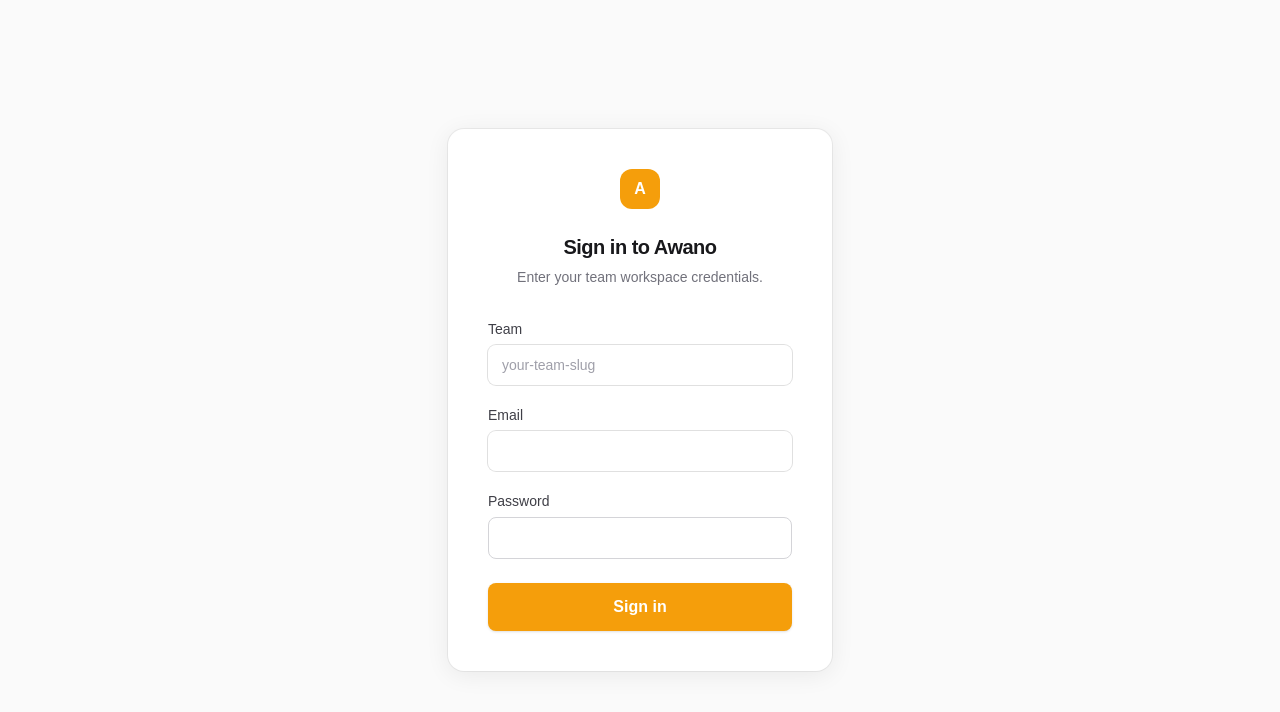
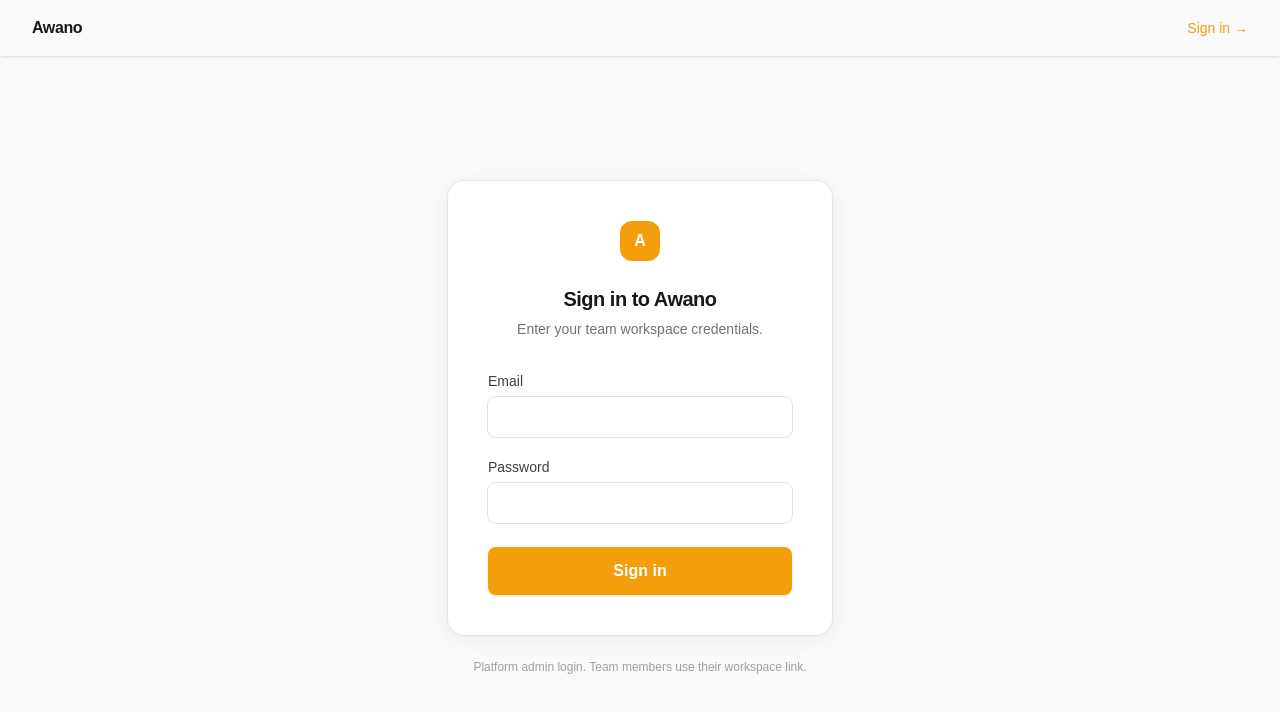
Before and after one commit to chairulakmal/awano, a Next.js app: page /login in a window 1280 px wide. Shown: the top 712 px of the page. Built offline with nearby package versions, Linux system fonts and the light colour scheme; no server answers.

Commit message:
feat: make header into a global component

```diff
--- a/src/app/login/LoginForm.tsx
+++ b/src/app/login/LoginForm.tsx
@@ -1,5 +1,6 @@
 "use client";
 
+import Link from "next/link";
 import { useActionState } from "react";
 import { loginAction } from "./actions";
 
@@ -8,20 +9,26 @@
 
   return (
     <form action={formAction} className="flex flex-col gap-5">
-      <div className="flex flex-col gap-1.5">
-        <label htmlFor="team" className="text-sm font-medium text-zinc-700">
-          Team
-        </label>
-        <input
-          id="team"
-          name="team"
-          type="text"
-          defaultValue={defaultTeam}
-          placeholder="your-team-slug"
-          autoComplete="organization"
-          className="w-full rounded-lg ring-input px-3.5 py-2.5 text-sm text-zinc-900 placeholder:text-zinc-400 outline-none transition"
-        />
-      </div>
+      {/*
+        Team field is only shown when a team slug is already known from the URL.
+        Bare /login (no ?team=) skips this field entirely — that path is for
+        platform admins (SUPER role) who have no team.
+      */}
+      {defaultTeam && (
+        <div className="flex flex-col gap-1.5">
+          <label className="text-sm font-medium text-zinc-700">Team</label>
+          <input type="hidden" name="team" value={defaultTeam} />
+          <div className="w-full rounded-lg bg-zinc-100 px-3.5 py-2.5 text-sm text-zinc-500 flex items-center justify-between">
+            <span>{defaultTeam}</span>
+            <Link
+              href="/login"
+              className="text-xs text-zinc-400 hover:text-primary transition-colors"
+            >
+              Sign in differently?
+            </Link>
+          </div>
+        </div>
+      )}
 
       <div className="flex flex-col gap-1.5">
         <label htmlFor="email" className="text-sm font-medium text-zinc-700">
@@ -47,7 +54,7 @@
           type="password"
           required
           autoComplete="current-password"
-          className="w-full rounded-lg border border-zinc-300 px-3.5 py-2.5 text-sm text-zinc-900 outline-none focus:border-primary focus:ring-3 focus:ring-amber-100 transition"
+          className="w-full rounded-lg ring-input px-3.5 py-2.5 text-sm text-zinc-900 placeholder:text-zinc-400 outline-none transition"
         />
       </div>
 
@@ -64,6 +71,19 @@
       >
         {pending ? "Signing in…" : "Sign in"}
       </button>
+
+      {/*
+        Demo credentials hint — only shown on the demo team login.
+        Makes it easy for portfolio reviewers to get in without asking.
+        Replace these with real seeded credentials before sharing.
+      */}
+      {defaultTeam === "demo" && (
+        <div className="rounded-lg bg-amber-50 border border-amber-100 px-3.5 py-3 text-xs text-amber-800 space-y-1">
+          <p className="font-semibold">Demo credentials</p>
+          <p>support@demo.com / demo1234</p>
+          <p>requester@demo.com / demo1234</p>
+        </div>
+      )}
     </form>
   );
 }
--- a/src/app/login/page.tsx
+++ b/src/app/login/page.tsx
@@ -1,3 +1,5 @@
+import Link from "next/link";
+import { Header } from "@/components/Header";
 import { LoginForm } from "./LoginForm";
 
 export default async function LoginPage({
@@ -7,9 +9,19 @@
 }) {
   const { team } = await searchParams;
 
+  // Whether the user arrived via a team-scoped URL (e.g. /login?team=demo).
+  // Used to decide which hint to show below the card.
+  const hasTeam = Boolean(team);
+
   return (
-    <div className="flex min-h-screen items-center justify-center bg-zinc-50 px-4">
+    <div className="min-h-screen flex flex-col bg-zinc-50">
+      <Header />
+
+      {/* Centre the card in the remaining space below the header */}
+      <div className="flex-1 flex items-center justify-center px-4">
       <div className="w-full max-w-sm">
+
+        {/* Login card */}
         <div className="rounded-2xl bg-white p-10 shadow-panel">
           <div className="mb-8">
             <div className="flex items-center justify-center w-10 h-10 rounded-xl bg-primary mb-6 mx-auto">
@@ -25,6 +37,29 @@
 
           <LoginForm defaultTeam={team} />
         </div>
+
+        {/*
+          Below the card: context-sensitive hint.
+          - Team flow (?team=demo): show a quiet link to platform admin login.
+          - Bare /login (no team): remind the user this is the platform admin path.
+        */}
+        {hasTeam ? (
+          <p className="mt-6 text-center text-xs text-zinc-400">
+            Reviewing the platform?{" "}
+            <Link
+              href="/login"
+              className="text-zinc-500 hover:text-primary transition-colors"
+            >
+              Platform admin login →
+            </Link>
+          </p>
+        ) : (
+          <p className="mt-6 text-center text-xs text-zinc-400">
+            Platform admin login. Team members use their workspace link.
+          </p>
+        )}
+
+      </div>
       </div>
     </div>
   );
--- a/src/app/page.tsx
+++ b/src/app/page.tsx
@@ -1,4 +1,5 @@
 import Link from "next/link";
+import { Header } from "@/components/Header";
 
 const FEATURES = [
   {
@@ -27,16 +28,7 @@
 export default function Home() {
   return (
     <div className="flex-1 flex flex-col bg-zinc-50 bg-dots text-zinc-900 font-sans">
-      {/* Nav */}
-      <nav className="sticky top-0 z-10 flex items-center justify-between px-8 py-4 bg-zinc-50/95 backdrop-blur-sm shadow-sm">
-        <span className="text-base font-semibold tracking-tight">Awano</span>
-        <Link
-          href="/login"
-          className="text-sm font-medium text-primary hover:text-primary-hover transition-colors"
-        >
-          Sign in →
-        </Link>
-      </nav>
+      <Header />
 
       {/* Hero */}
       <section className="w-full hero-bg">
@@ -57,11 +49,12 @@
           </p>
 
           <div className="flex flex-col sm:flex-row gap-4">
+            {/* Primary CTA goes to the demo team so reviewers land pre-scoped */}
             <Link
-              href="/login"
+              href="/login?team=demo"
               className="inline-flex items-center justify-center h-12 px-8 rounded-lg bg-primary text-white text-base font-semibold hover:bg-primary-hover transition-colors shadow-sm"
             >
-              Sign in
+              Try the demo →
             </Link>
             <a
               href="#how-it-works"
--- /dev/null
+++ b/src/components/Header.tsx
@@ -0,0 +1,46 @@
+import Link from "next/link";
+import { auth, signOut } from "@/auth";
+
+export async function Header() {
+  const session = await auth();
+  const user = session?.user;
+
+  return (
+    <nav className="sticky top-0 z-10 flex items-center justify-between px-8 py-4 bg-zinc-50/95 backdrop-blur-sm shadow-sm">
+      <Link
+        href="/"
+        className="text-base font-semibold tracking-tight text-zinc-900 hover:text-primary transition-colors"
+      >
+        Awano
+      </Link>
+
+      {user ? (
+        <div className="flex items-center gap-5">
+          <span className="text-sm text-zinc-500">
+            {user.name ?? user.email}
+          </span>
+          <form
+            action={async () => {
+              "use server";
+              await signOut({ redirectTo: "/" });
+            }}
+          >
+            <button
+              type="submit"
+              className="text-sm font-medium text-zinc-500 hover:text-zinc-900 transition-colors"
+            >
+              Sign out →
+            </button>
+          </form>
+        </div>
+      ) : (
+        <Link
+          href="/login?team=demo"
+          className="text-sm font-medium text-primary hover:text-primary-hover transition-colors"
+        >
+          Sign in →
+        </Link>
+      )}
+    </nav>
+  );
+}
```
